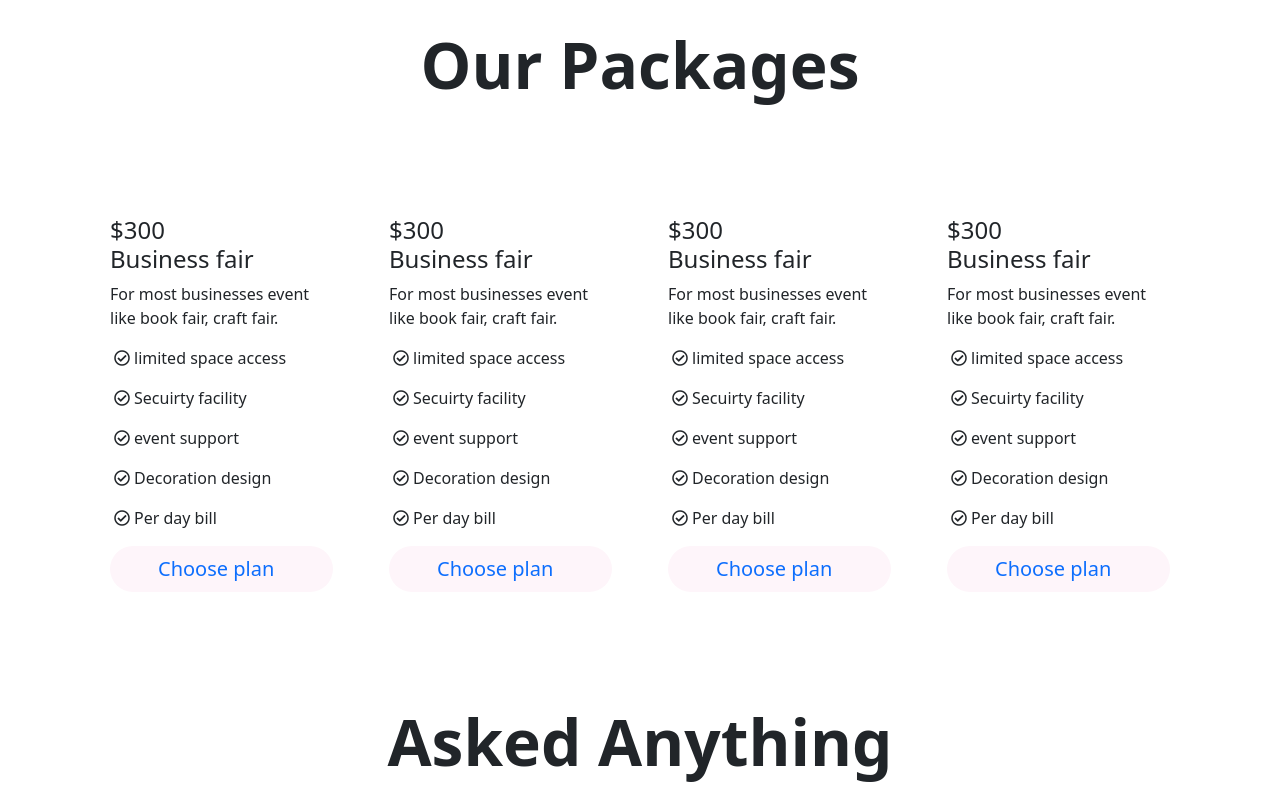
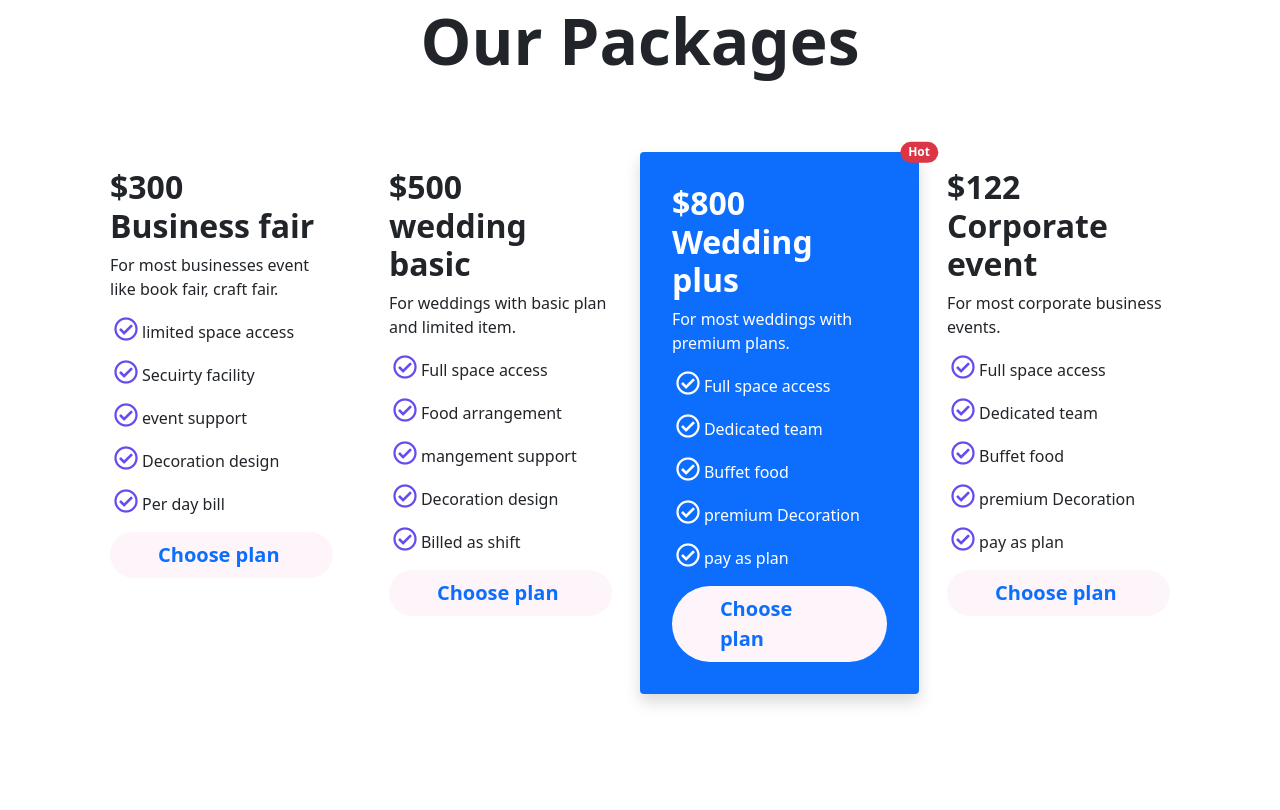
Before and after one commit to ahmednayeem/convention-center, a plain HTML site: page index.html in a window 1280 px wide. Shown: the part 723-1533 px from the top of the page. Drawn offline with nearby package versions, Linux system fonts and the light colour scheme.

Commit message:
submit from

```diff
--- a/index.html
+++ b/index.html
@@ -7,7 +7,7 @@
     <!-- fonts -->
     <link href="https://fonts.googleapis.com/css2?family=Poppins:wght@400;500;700&display=swap" rel="stylesheet">
     <title>free wedding</title>
-    <!-- fonts awsome -->
+    <!-- fonts awesome -->
     <link rel="stylesheet" href="https://use.fontawesome.com/releases/v5.15.4/css/all.css" integrity="sha384-DyZ88mC6Up2uqS4h/KRgHuoeGwBcD4Ng9SiP4dIRy0EXTlnuz47vAwmeGwVChigm" crossorigin="anonymous">
      <!-- custom css -->
     <link rel="stylesheet" href="style.css">
@@ -19,8 +19,8 @@
     <!-- ----------
         header start
     ---------------->
-    <header>
-        <nav class="navbar navbar-expand-lg navbar-light bg-light">
+    <header">
+        <nav class="navbar navbar-expand-lg navbar-light bg-light sticky-top">
             <div class="container my-4 ">
               <a class="navbar-brand fs-2 fw-bold" href="#">A Free Wedding Website Made for You</a>
               <button class="navbar-toggler" type="button" data-bs-toggle="collapse" data-bs-target="#navbarSupportedContent" aria-controls="navbarSupportedContent" aria-expanded="false" aria-label="Toggle navigation">
@@ -103,60 +103,64 @@
   package items
 --------------->
 <main>
-  <section class="text-center my-5">
+  <section class="text-center my-4">
     <h2 class=" container display-3 fw-bold ">Our Packages</h2>
   </section>
   <section class="py-5 d-md-flex container">
     <div class="text-left container" style="width: 18rem;">
         <div class="card-body">
-            <h4 class="card-title">$300 <br> Business fair</h4>
-            <p class="card-text">For most businesses event
-                like book fair, craft fair.</p>
-            <p><i class="mx-1 far fa-check-circle"></i>limited space access</p>
-            <p><i class="mx-1 far fa-check-circle"></i>Secuirty facility</p>
-            <p><i class="mx-1 far fa-check-circle"></i>event support</p>
-            <p><i class="mx-1 far fa-check-circle"></i>Decoration design</p>
-            <p><i class="mx-1 far fa-check-circle"></i>Per day bill</p>
-            <a href="#" class="btn-color btn-lg px-5 d-grid rounded-pill">Choose plan</a>
+            <h4 class="card-title fw-bold fs-2">$300 <br> Business fair</h4>
+            <p class="card-text">For most businesses event like book fair, craft fair.</p>
+            <p><i class="mx-1 i-color fs-4 far fa-check-circle"></i>limited space access</p>
+            <p><i class="mx-1 i-color fs-4 far fa-check-circle"></i>Secuirty facility</p>
+            <p><i class="mx-1 i-color fs-4 far fa-check-circle"></i>event support</p>
+            <p><i class="mx-1 i-color fs-4 far fa-check-circle"></i>Decoration design</p>
+            <p><i class="mx-1 i-color fs-4 far fa-check-circle"></i>Per day bill</p>
+            <a href="#" class="btn-color btn-lg px-5 d-grid rounded-pill fw-bold">Choose plan</a>
         </div>
         </div>
     <div class="text-left container" style="width: 18rem;">
         <div class="card-body">
-            <h4 class="card-title">$300 <br> Business fair</h4>
-            <p class="card-text">For most businesses event
-                like book fair, craft fair.</p>
-            <p><i class="mx-1 far fa-check-circle"></i>limited space access</p>
-            <p><i class="mx-1 far fa-check-circle"></i>Secuirty facility</p>
-            <p><i class="mx-1 far fa-check-circle"></i>event support</p>
-            <p><i class="mx-1 far fa-check-circle"></i>Decoration design</p>
-            <p><i class="mx-1 far fa-check-circle"></i>Per day bill</p>
-            <a href="#" class="btn-color btn-lg px-5 d-grid rounded-pill">Choose plan</a>
+            <h4 class="card-title fw-bold fs-2">$500 <br> wedding basic</h4>
+            <p class="card-text">For weddings with basic plan and limited item.</p>
+            <p><i class="mx-1 i-color fs-4 far fa-check-circle"></i>Full space access</p>
+            <p><i class="mx-1 i-color fs-4 far fa-check-circle"></i>Food arrangement</p>
+            <p><i class="mx-1 i-color fs-4 far fa-check-circle"></i>mangement support</p>
+            <p><i class="mx-1 i-color fs-4 far fa-check-circle"></i>Decoration design</p>
+            <p><i class="mx-1 i-color fs-4 far fa-check-circle"></i>Billed as shift</p>
+            <a href="#" class="btn-color btn-lg px-5 d-grid rounded-pill fw-bold">Choose plan</a>
         </div>
         </div>
+
+
+        <div class="text-left container position-relative shadow p-3 mb-5 bg-primary rounded"
+        style="width: 18rem;">
+        <span class="position-absolute top-0 start-100 translate-middle badge rounded-pill bg-danger">
+            Hot
+            <span class="visually-hidden">unread messages</span>
+        </span>
+        <div class="card-body text-white">
+          <h4 class="card-title fw-bold fs-2">$800 <br>Wedding plus</h4>
+          <p class="card-text">For most weddings with premium plans.</p>
+          <p><i class="mx-1  fs-4 far fa-check-circle"></i>Full space access</p>
+          <p><i class="mx-1  fs-4 far fa-check-circle"></i>Dedicated team</p>
+          <p><i class="mx-1  fs-4 far fa-check-circle"></i>Buffet food</p>
+          <p><i class="mx-1  fs-4 far fa-check-circle"></i>premium Decoration</p>
+          <p><i class="mx-1  fs-4 far fa-check-circle"></i>pay as plan</p>
+          <a href="#" class="btn-color btn-lg px-5 d-grid rounded-pill fw-bold">Choose plan</a>
+      </div>
+    </div>
+
     <div class="text-left container" style="width: 18rem;">
         <div class="card-body">
-            <h4 class="card-title">$300 <br> Business fair</h4>
-            <p class="card-text">For most businesses event
-                like book fair, craft fair.</p>
-            <p><i class="mx-1 far fa-check-circle"></i>limited space access</p>
-            <p><i class="mx-1 far fa-check-circle"></i>Secuirty facility</p>
-            <p><i class="mx-1 far fa-check-circle"></i>event support</p>
-            <p><i class="mx-1 far fa-check-circle"></i>Decoration design</p>
-            <p><i class="mx-1 far fa-check-circle"></i>Per day bill</p>
-            <a href="#" class="btn-color btn-lg px-5 d-grid rounded-pill">Choose plan</a>
-        </div>
-        </div>
-    <div class="text-left container" style="width: 18rem;">
-        <div class="card-body">
-            <h4 class="card-title">$300 <br> Business fair</h4>
-            <p class="card-text">For most businesses event
-                like book fair, craft fair.</p>
-            <p><i class="mx-1 far fa-check-circle"></i>limited space access</p>
-            <p><i class="mx-1 far fa-check-circle"></i>Secuirty facility</p>
-            <p><i class="mx-1 far fa-check-circle"></i>event support</p>
-            <p><i class="mx-1 far fa-check-circle"></i>Decoration design</p>
-            <p><i class="mx-1 far fa-check-circle"></i>Per day bill</p>
-            <a href="#" class="btn-color btn-lg px-5 d-grid rounded-pill">Choose plan</a>
+            <h4 class="card-title fw-bold fs-2">$122 <br> Corporate event</h4>
+            <p class="card-text">For most corporate business events.</p>
+            <p><i class="mx-1 i-color fs-4 far fa-check-circle"></i>Full space access</p>
+            <p><i class="mx-1 i-color fs-4 far fa-check-circle"></i>Dedicated team</p>
+            <p><i class="mx-1 i-color fs-4 far fa-check-circle"></i>Buffet food</p>
+            <p><i class="mx-1 i-color fs-4 far fa-check-circle"></i>premium Decoration</p>
+            <p><i class="mx-1 i-color fs-4 far fa-check-circle"></i>pay as plan</p>
+            <a href="#" class="btn-color btn-lg px-5 d-grid rounded-pill fw-bold">Choose plan</a>
         </div>
         </div>
    </section>
@@ -223,15 +227,33 @@
       </div>
     </section>
 
+    <!-------
+      Submit
+    ---------->
+    <section class="container d-flex justify-content-center align-items-center bg-color my-5 py-5 rounded-3">
+     <div>
+      <h1>LET'S STAY IN TOUCH</h1>
+      <p>Get updates on sales specials and more</p>
+      <input class="p-2 px-4" type="text" placeholder=" your email">
+      <br>
+      <a class="btn bg-primary btn-lg px-5 rounded-3 my-2" href="#" role="button"><span class="fw-bold text-white">Book Now</span></a>
+     </div>
+    </section>
 </main>
 
-<footer>
+<!-------
+   footer
+  ---------->
 
+<footer class="text-center f-color w-auto mt-5 py-5">
+ <div class="d-md-flex mx-5"> <p><i class="far fa-copyright"></i> 2022 All rights reserved</p></div>
+ <div class="row-5">
+   <p class="fs-4">Get the App</p>
+   <a href="https://www.apple.com/" target="_blank"><img class="py-3" width="10%" src="footer-img/apple-icon.png"> <br>
+    <a href="https://play.google.com/store/apps/" target="_blank"><img class="" width="10%" src="footer-img/app-store-icon.png"></a>
+
+ </div>
 </footer>
-
-
-
-
 
 
 <!-- bootstrap script -->
--- a/style.css
+++ b/style.css
@@ -6,8 +6,21 @@
 body{
     font-family: 'Poppins', sans-serif;
 }
+.i-color{
+    color:#644cee;
+}
+
+
 
 .btn-color{
     background: #FEF5FA;
     text-decoration: none;
 }
+
+.bg-color{
+    background: #FEF5FA;
+}
+.f-color{
+    background: #0D2941;
+    color:#D9DBE1;
+}
```
Also changed, not shown: footer-img/app-store-icon.png (added), footer-img/apple-icon.png (added), image/app-store-icon.png (added), image/apple-icon.png (added).
